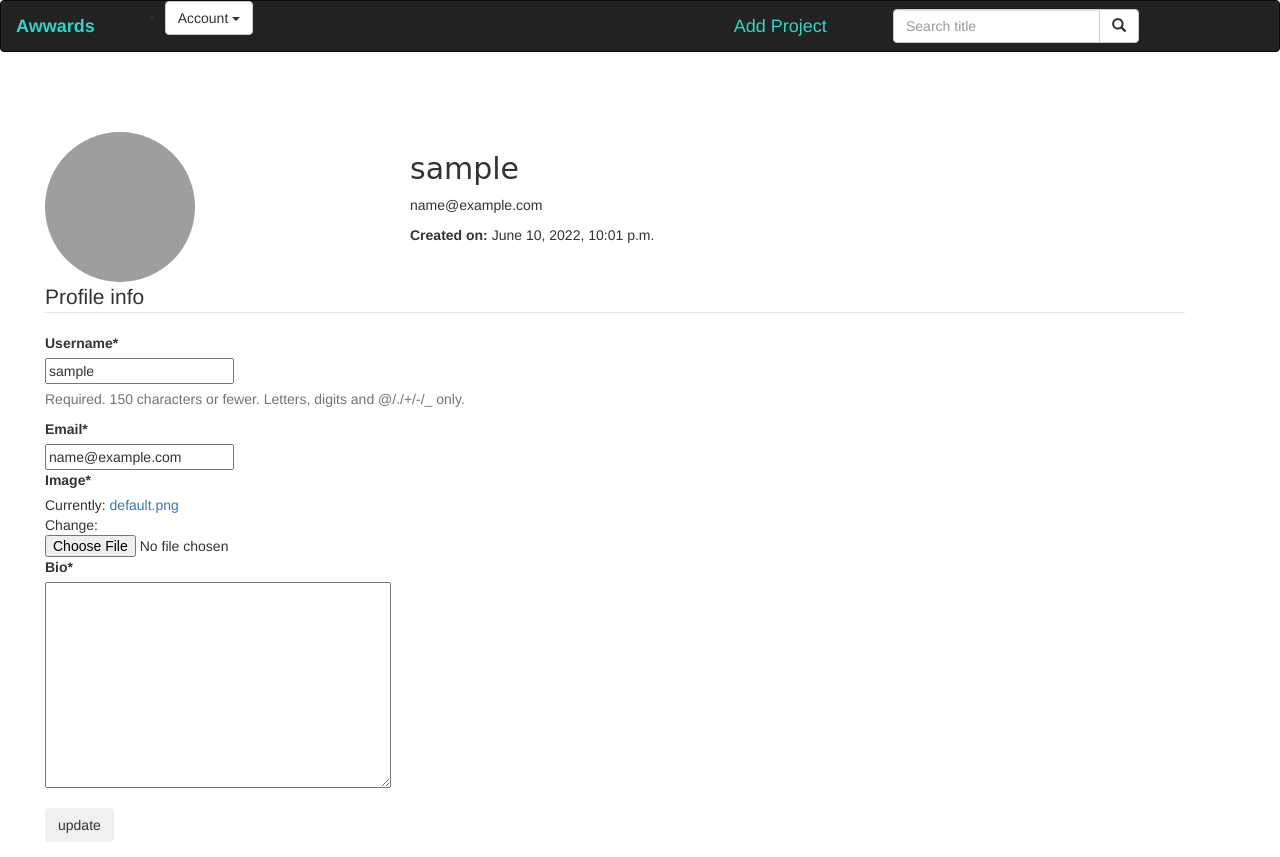
After one commit to paulinenanzala19/Awwards, a Django app: page /profile/ in a window 1280 px wide. The commit adds this page. Run offline with Django 4.2, Linux system fonts and the light colour scheme; the visitor is signed in with stand-in values (Sample User, id 1); some libraries are stand-ins or nearby versions; some web fonts are replaced; grey boxes are pictures that could not be loaded.

Commit message:
adding the profile

```diff
--- a/awwards/settings.py
+++ b/awwards/settings.py
@@ -42,6 +42,7 @@ INSTALLED_APPS = [
     'django.contrib.staticfiles',
     'theawwards',
     'bootstrap3',
+    'crispy_forms',
 ]
 
 MIDDLEWARE = [
--- a/requirements.txt
+++ b/requirements.txt
@@ -3,6 +3,7 @@ backports.zoneinfo==0.2.1
 confusable-homoglyphs==3.2.0
 Django==4.0.5
 django-bootstrap3==21.2
+django-crispy-forms==1.14.0
 django-registration==3.3
 Pillow==9.1.1
 psycopg2==2.9.3
--- a/theawwards/forms.py
+++ b/theawwards/forms.py
@@ -22,3 +22,11 @@ class ProfileUpdateForm(forms.ModelForm):
     class Meta:
         model = Profile
         fields = ['image','bio']
+
+class UserUpdateForm(forms.ModelForm):
+    email = forms.EmailField()
+
+
+    class Meta:
+        model = User
+        fields = ['username','email']
--- a/theawwards/models.py
+++ b/theawwards/models.py
@@ -2,6 +2,8 @@ from django.db import models
 from django.contrib.auth.models import User
 import datetime as dt
 from django.utils import timezone
+from django.dispatch import receiver
+from django.db.models.signals import post_save
 
 # Create your models here.
 class Post(models.Model):
@@ -39,9 +41,24 @@ class Profile(models.Model):
     bio = models.TextField(max_length=100)
     contact=models.IntegerField(default=0)
     location = models.CharField(max_length=60, blank=True)
+    date = models.DateTimeField(default=timezone.now)
+
+    def __str__(self):
+        return f'{self.user.username} Profile'
 
     def save_profile(self):
         super().save()
+
+    def delete_user(self):
+        self.delete()
+
+@receiver(post_save, sender=User)
+def create_user_profile(sender, instance, created, **kwargs):
+
+    if created:
+        Profile.objects.create(user=instance)
+
+
 
 
 class Ratings(models.Model):
--- a/theawwards/templates/navbar.html
+++ b/theawwards/templates/navbar.html
@@ -24,6 +24,9 @@
                   </li>
                   <li>
                     <a href="/accounts/password/change">Change Password</a>
+                  </li>
+                  <li>
+                    <a href="{% url 'profile' %}">Profile</a>
                   </li>
                   <li>
                     <a href="/logout">Logout</a>
--- /dev/null
+++ b/theawwards/templates/profile.html
@@ -0,0 +1,37 @@
+{% extends 'base.html' %}
+{% load bootstrap3 %}
+{%load crispy_forms_tags%}
+{%block content%}
+<div class="col-sm-6 m-auto card">
+    <div class=" content-section container card-body" style="padding-top: 60px;">
+        <div class="media">
+            <div class="col-sm-4">
+                <div style="width: 150px; height:150px; overflow:hidden; border-radius:50%" class="img-wrapper">
+                    <img width="120%" height="120%" src="{{user.profile.image.url }}" alt="profile">
+                </div>
+            </div>
+            <div class="media-body">
+                <h2 class="account-heading" style="font-family: 'Lobster Two', cursive;">{{user.username}}</h2>
+                <p class="text-secondary">{{user.email}}</p>
+                <p>{{user.profile.bio}}</p>
+                <p><b>Created on:</b> {{user.profile.date}}</p>
+            </div>
+        </div>
+
+        <div class="container">
+            <form method="POST" enctype="multipart/form-data">
+                {%csrf_token%}
+                <fieldset class="form-group">
+                    <legend class="border-bottom mb-4">Profile info</legend>
+                    {{ user_form|crispy }}
+                    {{ prof_form|crispy }}
+                </fieldset>
+                <div class="form-group">
+                    <button class="btn btn-outline-info" type="submit">update</button>
+                </div>
+            </form>
+        </div>
+    </div>
+</div>
+
+{%endblock content%}
--- a/theawwards/urls.py
+++ b/theawwards/urls.py
@@ -9,6 +9,7 @@ urlpatterns=[
     path('',views.home, name='home'),
     path('project/', views.new_project,name ='new_project'),
     path('search/',views.search_results,name='search_results'),
+    path('profile/',views.profile,name='profile'),
 
 ]
 if settings.DEBUG:
--- a/theawwards/views.py
+++ b/theawwards/views.py
@@ -1,5 +1,6 @@
 from django.shortcuts import render,redirect
 from django.http  import HttpResponse
+from django.contrib import messages
 from .forms import *
 from.models import *
 
@@ -35,26 +36,50 @@ def profile(request):
     if request.method == 'POST':
 
         user_form = UserUpdateForm(request.POST, instance=request.user)
-        prof_form = ProfileUpdateForm(
-            request.POST, request.FILES, instance=request.user)
+        prof_form = ProfileUpdateForm(request.POST, request.FILES, instance=request.user.profile)
 
-        if  prof_form.is_valid():
+        if  prof_form.is_valid() and user_form.is_valid:
             user_form.save()
             prof_form.save()
+            messages.success(request,f'Your account has been updated successfully!')
 
             return redirect('profile')
 
     else:
+        user_form = UserUpdateForm(instance=request.user)
+        prof_form = ProfileUpdateForm(instance=request.user.profile)
 
+
+    context = {
+        'user_form': user_form,
+        'prof_form': prof_form
+    }
+
+    return render(request, 'profile.html', context)
+
+def update_profile(request):
+    if request.method == 'POST':
+
+        user_form = UserUpdateForm(request.POST, instance=request.user)
+        prof_form = ProfileUpdateForm(request.POST, request.FILES, instance=request.user)
+
+        if user_form.is_valid():
+            user_form.save()
+            prof_form.save()
+
+            return redirect('home')
+
+    else:
+        user_form = UserUpdateForm(instance=request.user)
         prof_form = ProfileUpdateForm(instance=request.user)
 
+        context = {
+            'user_form': user_form,
+            'prof_form': profile_form
 
-        context = {
-
-            'prof_form': prof_form
         }
 
-        return render(request, 'profile.html', context)
+    return render(request, 'update_profile.html', context)
 
 def search_results(request):
     if 'post' in request.GET and request.GET["post"]:
```
Also changed, not shown: theawwards/migrations/0008_profile_date_ratings_overall_score.py (added).
